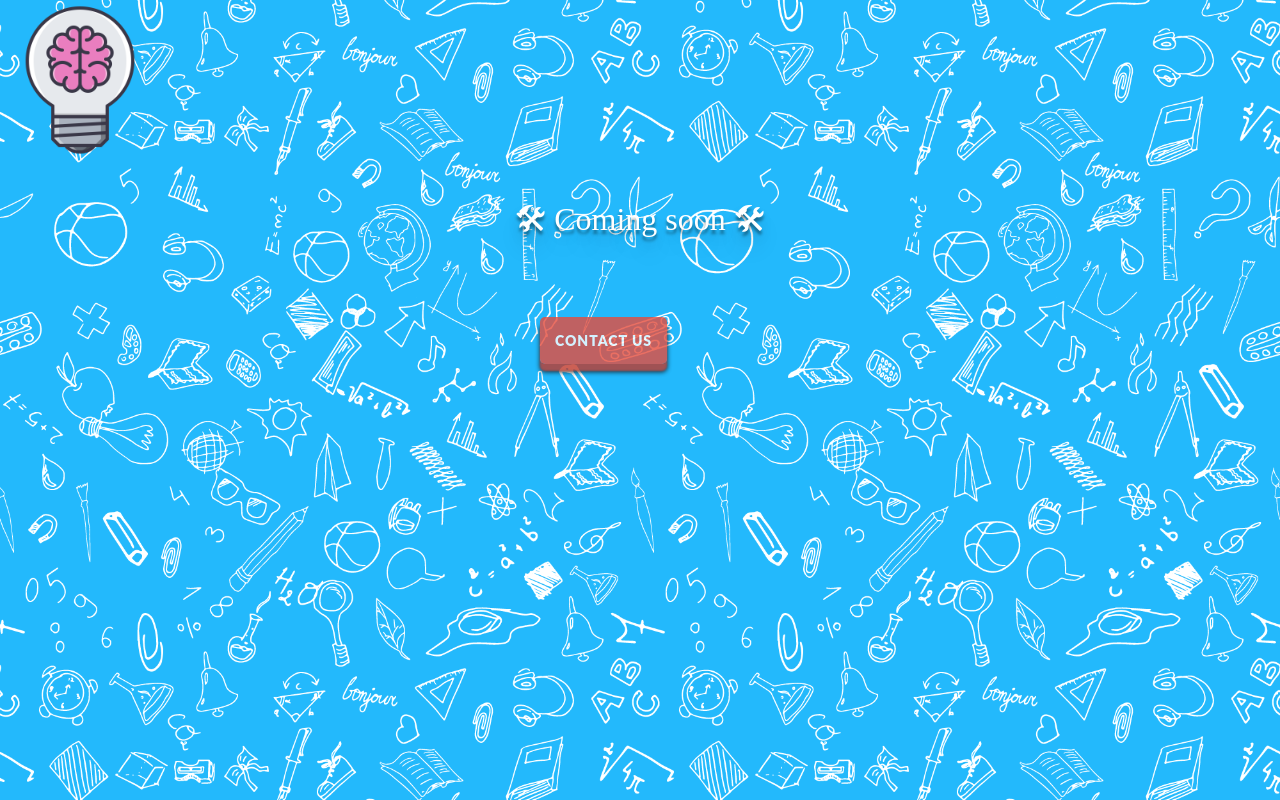
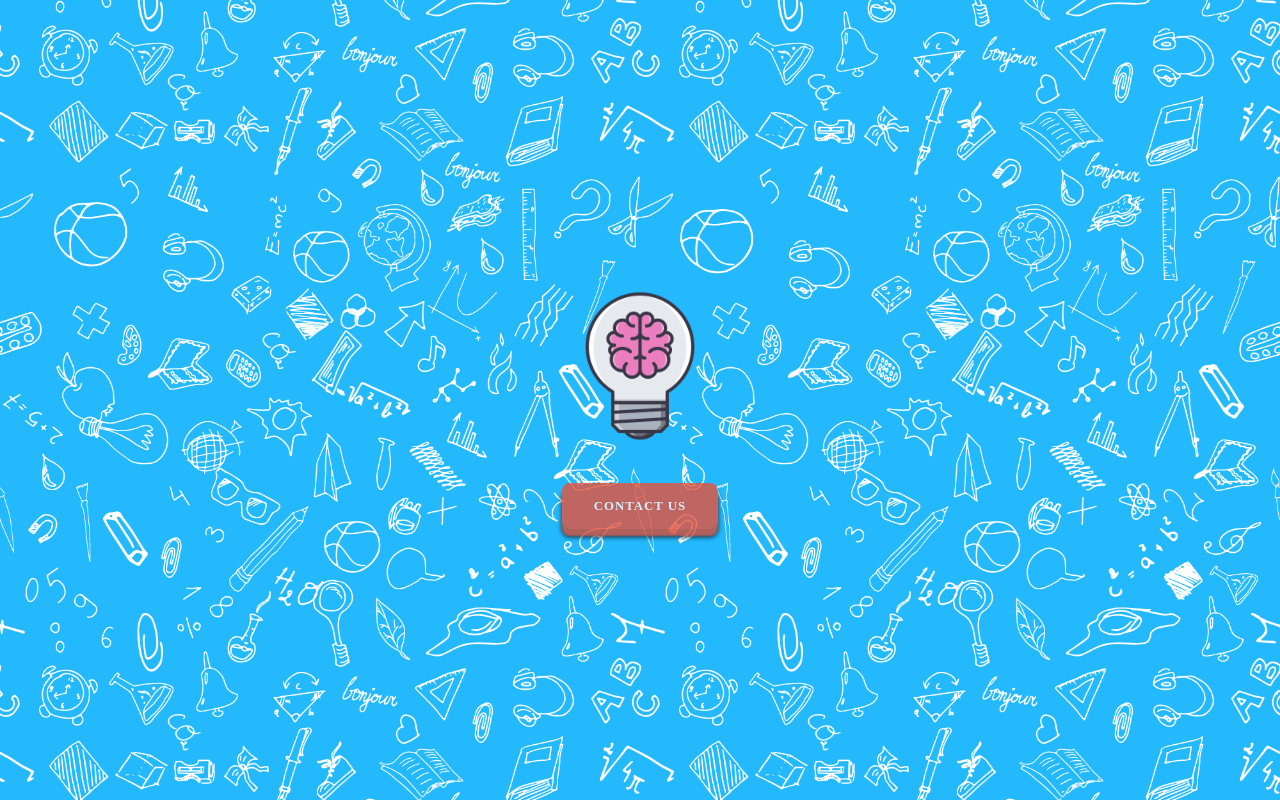
Before and after one commit to gabrielecanepa/infinite-scroll, a plain HTML site: page index.html in a window 1280 px wide. Drawn offline with Linux system fonts and the light colour scheme.

Commit message:
Update style

```diff
--- a/index.html
+++ b/index.html
@@ -25,7 +25,6 @@
   <body>
     <div class="overlay">
       <img src="images/everyteach-logo.png" alt="">
-      <p>🛠 Coming soon 🛠</p>
       <div class="btn-wrap">
         <a href="mailto:hello@everyteach.com">Contact Us</a>
       </div>
--- a/scss/style.scss
+++ b/scss/style.scss
@@ -1,52 +1,6 @@
-.overlay{
-  position: fixed;
-  background: url("images/background.png") repeat center center;
-  background-size: cover;
-  -webkit-animation: 50s backgroundScroll infinite linear;
-  -moz-animation: 50s backgroundScroll infinite linear;
-  -o-animation: 50s backgroundScroll infinite linear;
-  -ms-animation: 50s backgroundScroll infinite linear;
-  animation: 50s backgroundScroll infinite linear;
-  top: 0;
-  left: 0;
-  width: 100%;
-  height: 100%;
-
-  img {
-    width: 10rem;
-  }
-  p {
-    color: #FFF;
-    text-align: center;
-    font: 2rem Lobster;
-    text-shadow: 0px 4px 3px rgba(0,0,0,0.4), 0px 8px 13px rgba(0,0,0,0.1), 0px 18px 23px rgba(0,0,0,0.1);
-  }
-  .btn-wrap {
-    margin: 0 auto;
-    width: 200px;
-    padding-top: 50px;
-  }
-  a {
-    background: #e74c3c;
-    color: #FFF;
-    position: relative;
-    padding: 15px;
-    font-weight: 900 !important;
-    text-transform: uppercase;
-    border-radius: 5px;
-    font: 14px lato;
-    opacity: 0.8;
-    letter-spacing: 1px;
-    text-decoration: none;
-    box-shadow: #c0392b 0px 7px 2px,#000 0px 8px 5px;
-    &:hover {
-      opacity: 1;
-    }
-    &:active {
-      top: 4px;
-      box-shadow: #c0392b 0px 3px 2px,#000 0px 3px 5px;
-    }
-  }
+@font-face {
+    font-family: 'YourFontName'; /*a name to be used later*/
+    src: url('http://domain.com/fonts/font.ttf'); /*URL to font*/
 }
 
 @-webkit-keyframes backgroundScroll {
@@ -74,3 +28,53 @@
     background-position:0px -3000px;
   }
 }
+
+.overlay{
+  position: fixed;
+  background: url("images/background.png") repeat center center;
+  background-size: cover;
+  -webkit-animation: 50s backgroundScroll infinite linear;
+  -moz-animation: 50s backgroundScroll infinite linear;
+  -o-animation: 50s backgroundScroll infinite linear;
+  -ms-animation: 50s backgroundScroll infinite linear;
+  animation: 50s backgroundScroll infinite linear;
+  top: 0;
+  left: 0;
+  width: 100%;
+  height: 100%;
+  text-align: center;
+  display: flex;
+  justify-content: center;
+  align-items: center;
+  flex-direction: column;
+
+  img {
+    width: 10rem;
+  }
+  .btn-wrap {
+    margin: 0 auto;
+    width: 20rem;
+    margin-top: 50px;
+  }
+  a {
+    background: #E7523C;
+    color: #FFF;
+    position: relative;
+    padding: 1rem 2rem;
+    font-weight: 900 !important;
+    text-transform: uppercase;
+    border-radius: 8px;
+    font-size: 0.8rem;
+    opacity: 0.8;
+    letter-spacing: 1px;
+    text-decoration: none;
+    box-shadow: #D64A35 0px 7px 2px,#000 0px 8px 5px;
+    &:hover {
+      opacity: 1;
+    }
+    &:active {
+      top: 4px;
+      box-shadow: #D64A35 0px 3px 2px,#000 0px 3px 5px;
+    }
+  }
+}
```
Also changed, not shown: style.css.
